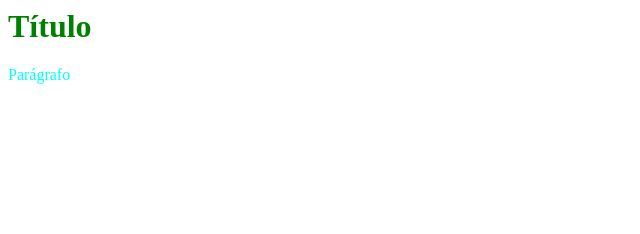
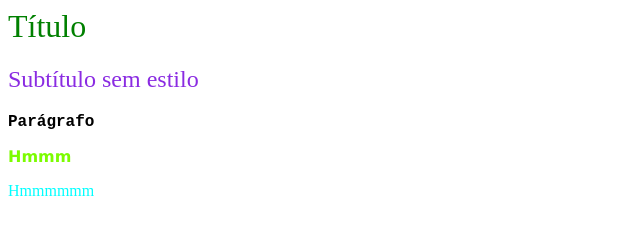
Before and after one commit to pinhotx/com.rocketseat.css-estelar, a plain HTML site: page aula7-8-cascata-e-especificidade/index.html in a window 1280 px wide. Shown: the whole page, without its empty margins (0-640 px from the left). Drawn offline with Linux system fonts and the light colour scheme.

Commit message:
aula 8 adicionada junto a aula 7: Especificidade

```diff
--- a/aula7-cascata/index.html
+++ b/aula7-8-cascata-e-especificidade/index.html
@@ -11,4 +11,9 @@
 
 <!-- inline tem mais prioridade que a tag style e estilos na tag link -->
 <h1 style="color:green;">Título</h1>
-<p>Parágrafo</p>
+<h2>Subtítulo sem estilo</h2>
+<p class="paragrafos" id="paragrafo-meme">Parágrafo</p>
+<div>
+    <p class="paragrafos">Hmmm</p>
+</div>
+<p>Hmmmmmm</p>
--- a/aula7-cascata/style.css
+++ b/aula7-8-cascata-e-especificidade/style.css
@@ -1,4 +1,5 @@
 /*
+Aula 7 --------
     ? A cascata
         * Influencia na escolha de regras de estilo que o navegador fará uso
         * Estilo lido de cima para baixo
@@ -11,10 +12,6 @@
         * inline > tag <style> > <link>
             ! Inline tem mais priodade que a tag style
             ! <style> que tem mais prioridade que a tag link
-
-    ? Especificidade
-        * É um cálculo matemático onde
-            ! Seletores e origem do estilo possuem pesos diferentes a serem considerados
 
 */
 
--- /dev/null
+++ b/aula7-8-cascata-e-especificidade/style2.css
@@ -0,0 +1,53 @@
+/*
+Aula 8 -------------
+    ? Especificidade
+        * É um cálculo matemático
+        * Seletores e origem do estilo possuem pesos diferentes
+
+        * 0.
+            ! Universal selector ( * )
+            ! Combinators
+            ! negation pseudo-class (:not())
+        * 1.
+            ! Element type Selector
+            ! pseudo-elements (::before, ::after)
+        * 10.
+            ! Classes
+            ! attribute selectors ([type="radio])
+        * 100.
+            ! ID Selector ( id="email", #email )
+        * 1000.
+            ! Inline ( ...style="color:red")
+
+
+
+
+*/
+
+/* Universal Selector */
+*{
+    color:blueviolet;
+    font-weight: lighter;
+}
+
+/* ID Selector */
+#paragrafo-meme{
+    color: black;
+    font-weight: bold;
+    font-family: 'Courier New', Courier, monospace;
+}
+/* Classe Selectors */
+.paragrafos{
+   color: lawngreen;
+   font-weight: 100;
+   font-family:'Times New Roman', Times, serif;
+}
+div .paragrafos{
+    font-weight: 900;
+    font-family: Verdana, Geneva, Tahoma, sans-serif;
+}
+
+/* Seletor do tipo do Elemento (Element Type Selector */
+p{
+    color:aqua;
+}
--- a/aula7-cascata/style2.css
+++ /dev/null
@@ -1,4 +0,0 @@
-
-p{
-    color:aqua;
-}
```
